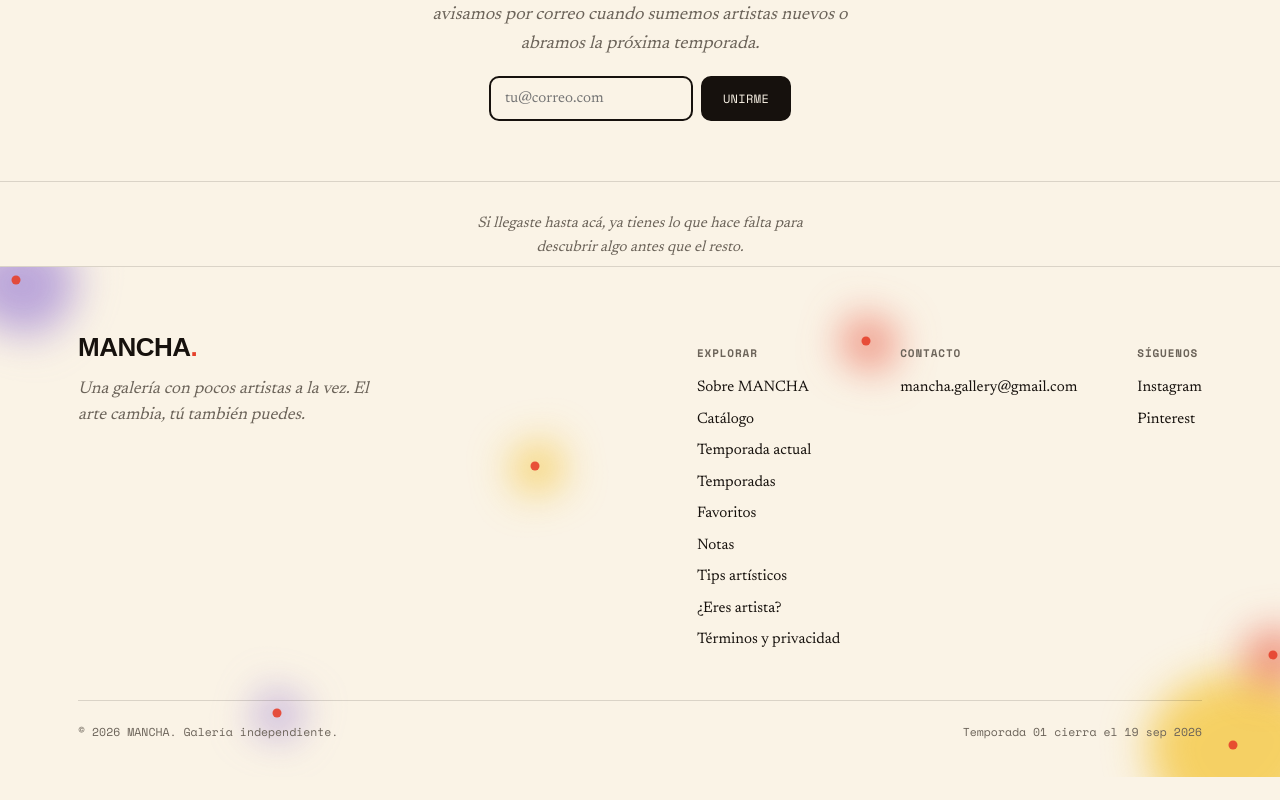
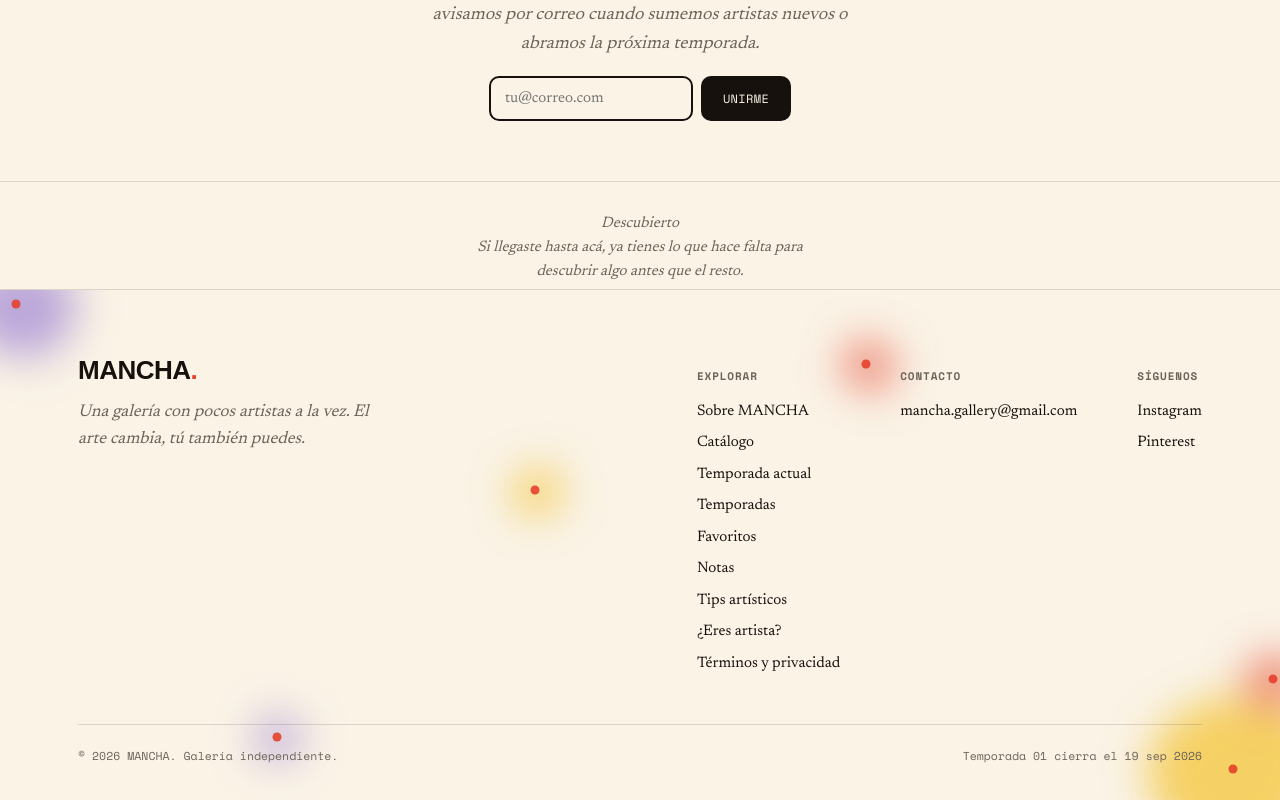
Before and after one commit to juanzuluaga42/mancha-app, a Next.js app: page / in a window 1280 px wide. Shown: the part 3423-4223 px from the top of the page. Before the commit the page ends 4200 px from the top, so only its background shows below. Built offline with nearby package versions, Linux system fonts and the light colour scheme; no server answers; the database is empty; a web font is replaced by a local one.

Commit message:
Update HiddenMessage.js

```diff
--- a/components/HiddenMessage.js
+++ b/components/HiddenMessage.js
@@ -25,8 +25,11 @@ export default function HiddenMessage() {
   }, []);
 
   return (
-    <div ref={ref} className="hidden-message" style={{ opacity: visible ? 1 : 0 }}>
-      Si llegaste hasta acá, ya tienes lo que hace falta para descubrir algo antes que el resto.
+    <div ref={ref} className="hidden-message">
+      <div className={`hidden-message-inner ${visible ? 'is-visible' : ''}`}>
+        <p className="hidden-message-eyebrow">Descubierto</p>
+        <p className="hidden-message-text">Si llegaste hasta acá, ya tienes lo que hace falta para descubrir algo antes que el resto.</p>
+      </div>
     </div>
   );
 }
```
